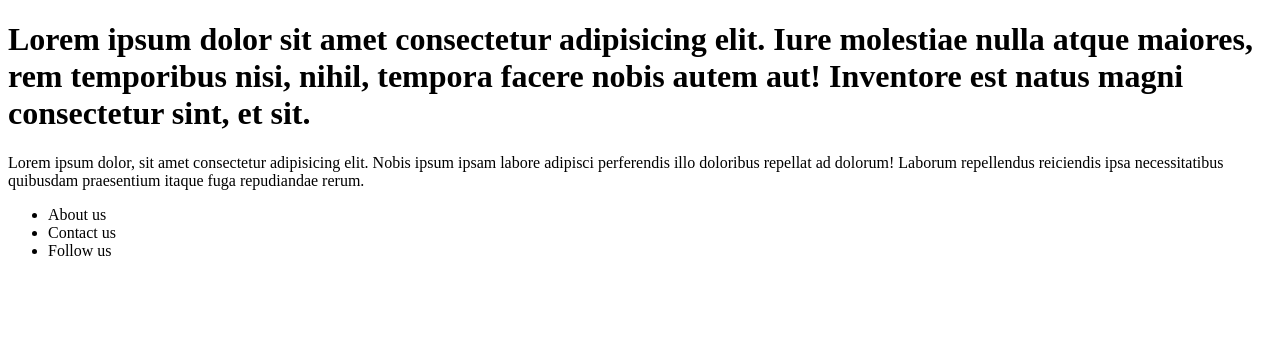
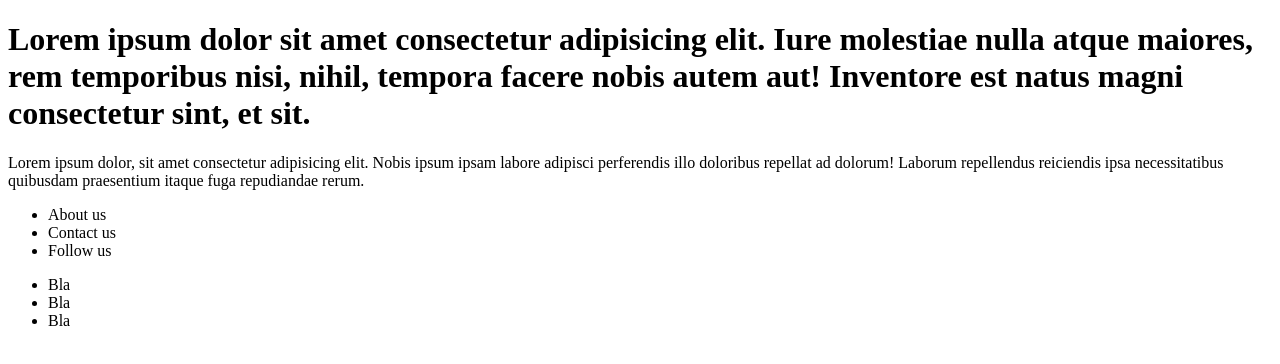
Before and after one commit to sonixpace/learn-git, a plain HTML site: page index.html in a window 1280 px wide. Drawn offline with Linux system fonts and the light colour scheme.

Commit message:
Add second list.

```diff
--- a/index.html
+++ b/index.html
@@ -13,5 +13,12 @@
         <li>Contact us</li>
         <li>Follow us</li>
     </ul>
+
+    <ul>
+        <li>Bla</li>
+        <li>Bla</li>
+        <li>Bla</li>
+    </ul>
+
 </body>
 </html>
```
